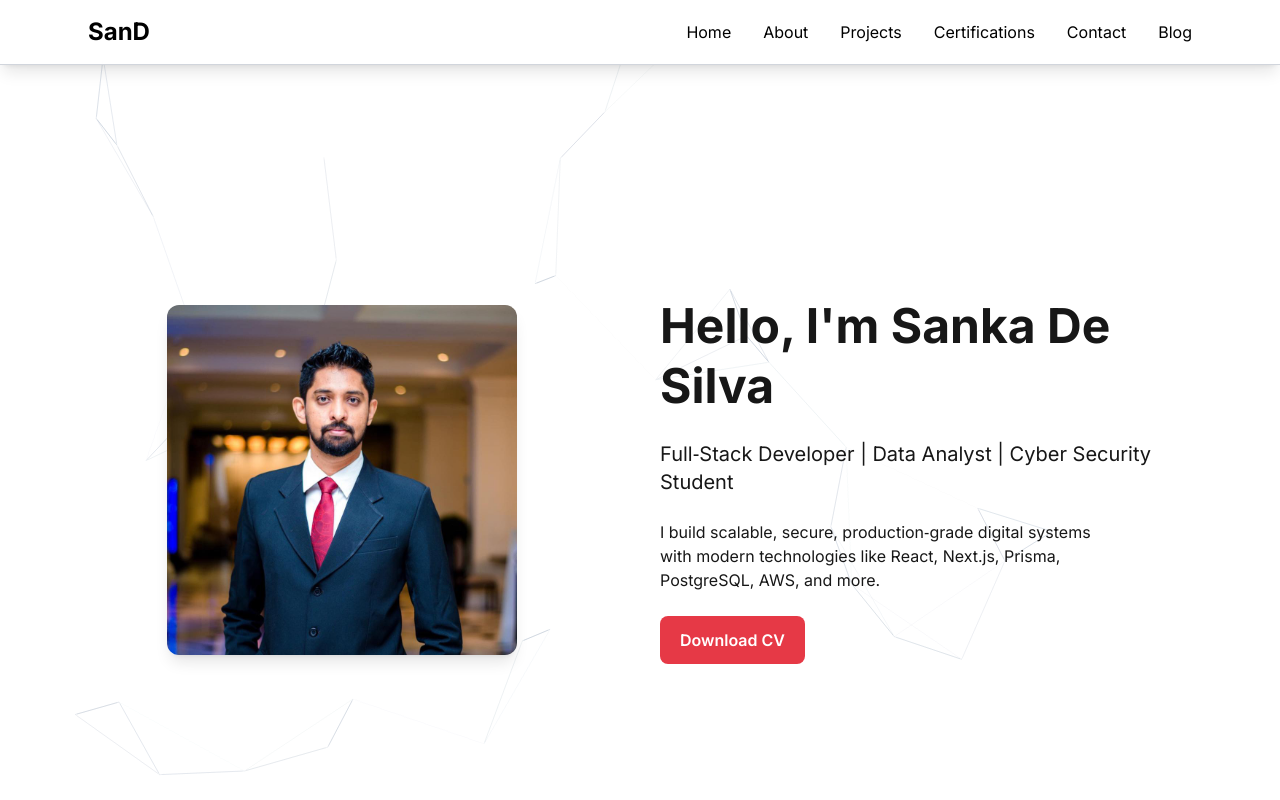
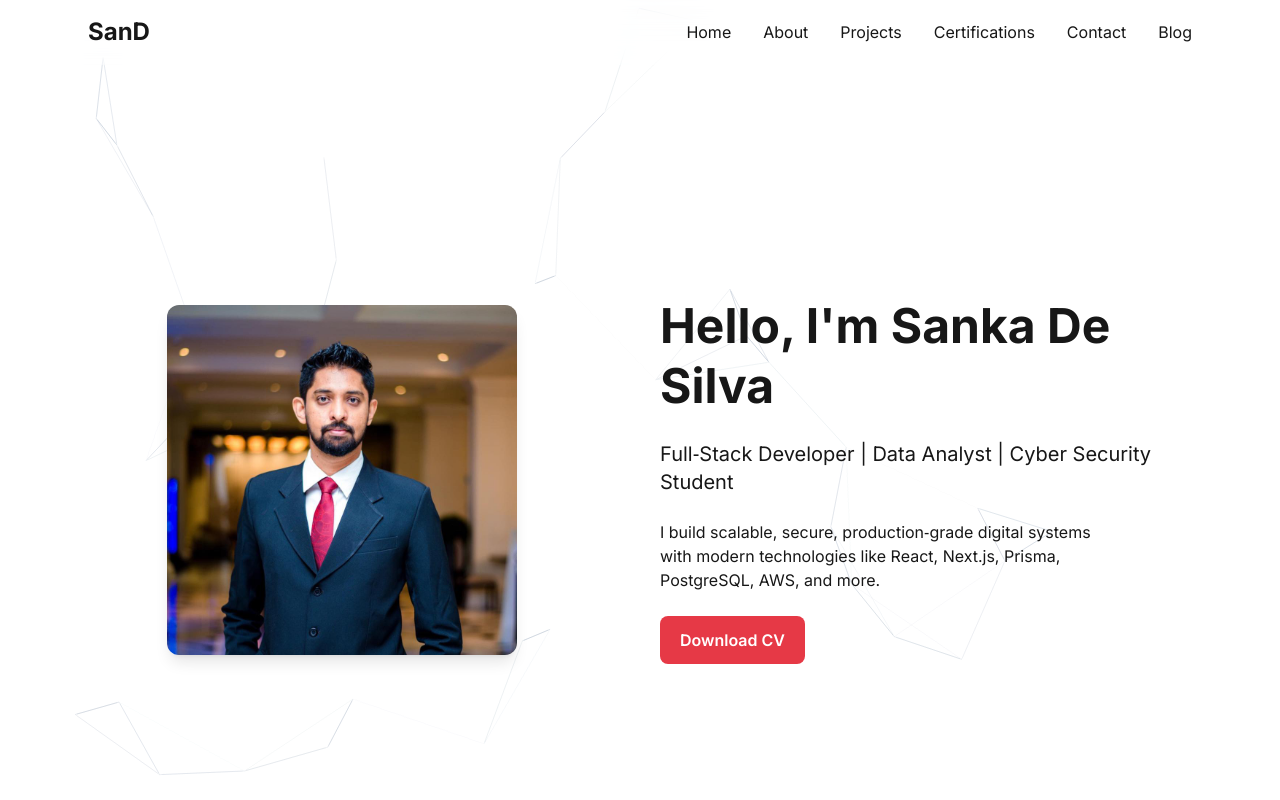
Before and after one commit to iamsanka/my-portfolio, a Next.js app: page / in a window 1280 px wide. Shown: the top 800 px of the page. Built offline with nearby package versions, Linux system fonts and the light colour scheme.

Commit message:
Fixed navbar

```diff
--- a/app/components/Navbar.tsx
+++ b/app/components/Navbar.tsx
@@ -9,18 +9,22 @@ export default function Navbar() {
   return (
     <>
       {/* NAVBAR */}
-      <nav className="fixed top-0 left-0 w-full z-50 bg-white/90 dark:bg-secondary/95 backdrop-blur-sm border-b border-gray-300 dark:border-gray-700 shadow-lg">
+      <nav
+        className="
+          fixed top-0 left-0 w-full z-50
+          bg-transparent
+          backdrop-blur-md
+          border-b border-transparent
+        "
+      >
         <div className="max-w-6xl mx-auto px-6 py-4 flex justify-between items-center">
           {/* Logo */}
-          <Link
-            href="/"
-            className="text-2xl font-bold text-black dark:text-textMain"
-          >
+          <Link href="/" className="text-2xl font-bold text-[var(--textMain)]">
             SanD
           </Link>
 
           {/* Desktop Menu */}
-          <div className="hidden md:flex space-x-8 text-black dark:text-textMain">
+          <div className="hidden md:flex space-x-8 text-[var(--textMain)]">
             <Link href="#home" className="hover:text-accent transition">
               Home
             </Link>
@@ -50,7 +54,7 @@ export default function Navbar() {
 
           {/* Hamburger Button */}
           <button
-            className="md:hidden text-black dark:text-textMain text-3xl transition-transform duration-300"
+            className="md:hidden text-[var(--textMain)] text-3xl transition-transform duration-300"
             onClick={() => setOpen(!open)}
           >
             {open ? "✕" : "☰"}
@@ -68,7 +72,7 @@ export default function Navbar() {
 
       {/* MOBILE MENU */}
       <div
-        className={`md:hidden fixed top-16 left-0 w-full bg-white/95 dark:bg-secondary/95 backdrop-blur-sm border-b border-gray-300 dark:border-gray-700 z-50 px-6 py-6 space-y-4 text-black dark:text-textMain transform transition-all duration-300 ${
+        className={`md:hidden fixed top-16 left-0 w-full bg-white/95 dark:bg-secondary/95 backdrop-blur-sm border-b border-gray-300 dark:border-gray-700 z-50 px-6 py-6 space-y-4 text-[var(--textMain)] transform transition-all duration-300 ${
           open
             ? "opacity-100 translate-y-0"
             : "opacity-0 -translate-y-5 pointer-events-none"
```
